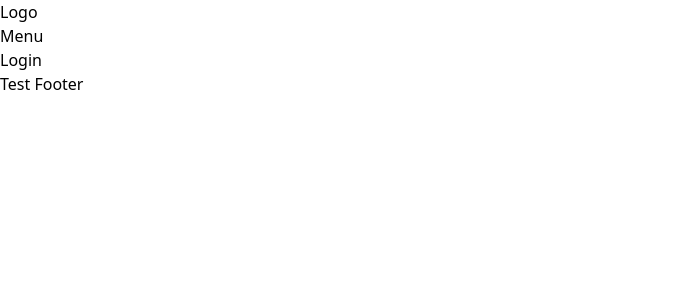
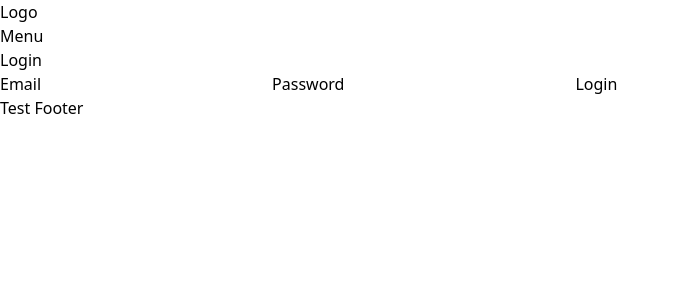
Before and after one commit to ctola91/react-auth-ts, a React (Vite) app: page /auth/login in a window 1280 px wide. Shown: the top 300 px of the page, without its empty margins (0-680 px from the left). Built offline with nearby package versions, Linux system fonts and the light colour scheme.

Commit message:
add Login implementation

```diff
--- a/src/components/auth/Login.tsx
+++ b/src/components/auth/Login.tsx
@@ -1,10 +1,42 @@
-import React from 'react'
+import React, { ChangeEvent, FormEvent, FormEventHandler } from 'react'
+import { useAuth } from '../../hooks/useAuth';
+import { useState } from 'react';
 
 type Props = {}
 
 const Login = (props: Props) => {
+    const { signIn } = useAuth();
+    const [email, setEmail] = useState<string>("");
+    const [password, setPassword] = useState<string>("");
+
+    const handleOnSubmit = (event: FormEvent<HTMLFormElement>) => {
+        event.preventDefault();
+        signIn({ email, password });
+    }
+
+    const handleOnChange = (event: ChangeEvent<HTMLInputElement>) => {
+        const {
+            target: { value, name },
+        } = event;
+        if (name === 'email') {
+            setEmail(value);
+        }
+        if (name === 'password') {
+            setPassword(value);
+        }
+    }
+
     return (
-        <div>Login</div>
+        <>
+            <div>Login</div>
+            <form onSubmit={handleOnSubmit}>
+                <label>Email</label>
+                <input type="text" value={email} name="email" onChange={handleOnChange} />
+                <label>Password</label>
+                <input type="password" value={password} name="email" />
+                <input type="submit" value="Login" />
+            </form>
+        </>
     )
 }
 
```
